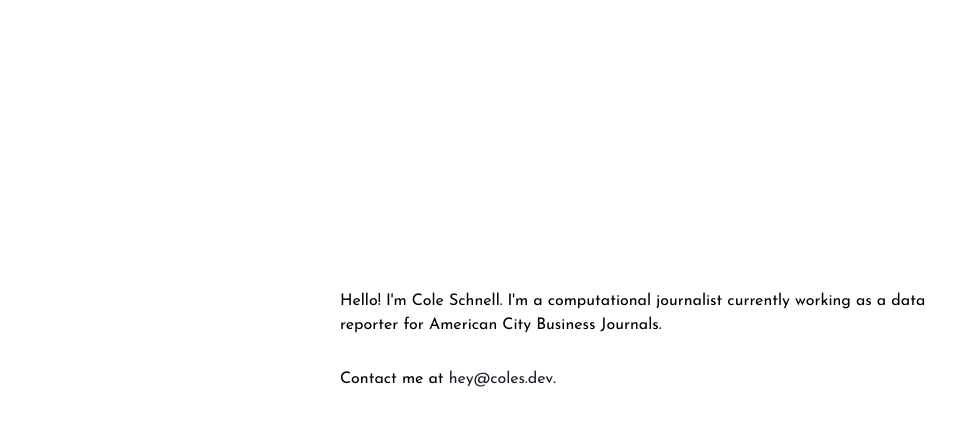
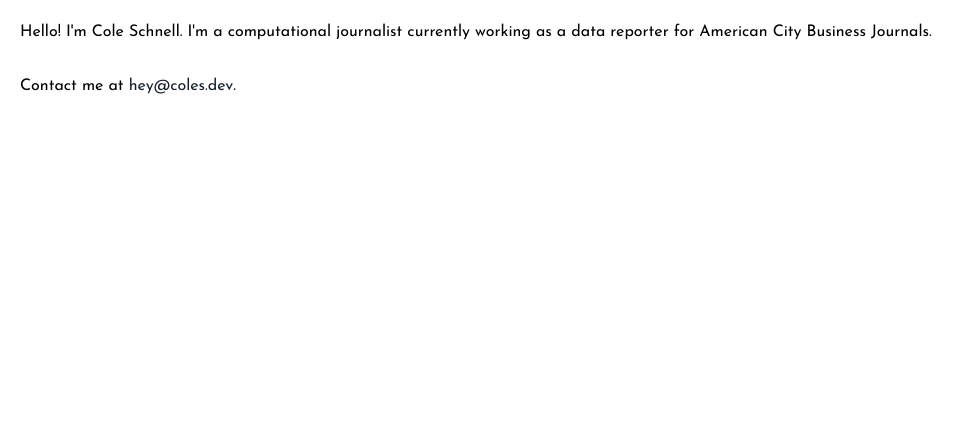
Before and after one commit to coleschnell/portfolio_website, a SvelteKit app: page / in a window 1280 px wide. Shown: the top 426 px of the page, without its empty margins (0-971 px from the left). Built offline with nearby package versions, Linux system fonts and the light colour scheme.

Commit message:
fix alignment

```diff
--- a/src/app.html
+++ b/src/app.html
@@ -1,5 +1,6 @@
 <!DOCTYPE html>
 <html lang="en">
+
 <head>
 	<meta charset="utf-8" />
 	<link rel="icon" type="image/png" sizes="32x32" href="%sveltekit.assets%/favicon-32x32.png">
@@ -9,41 +10,21 @@
 	<link rel="preconnect" href="https://fonts.googleapis.com">
 	<link rel="preconnect" href="https://fonts.gstatic.com" crossorigin>
 	<link href="https://fonts.googleapis.com/css2?family=Josefin+Sans:wght@300;400;700&display=swap" rel="stylesheet">
-		<link rel="stylesheet" href="https://fonts.googleapis.com/css2?family=Material+Symbols+Outlined:opsz,wght,FILL,GRAD@48,400,0,0" />
+	<link rel="stylesheet"
+		href="https://fonts.googleapis.com/css2?family=Material+Symbols+Outlined:opsz,wght,FILL,GRAD@48,400,0,0" />
 
 
 	<!-- Title Tag -->
 	<title>Cole Schnell | Data Journalist | coles.dev</title>
 
-		<!-- Meta Description -->
-		<meta name="description" content="I'm Cole Schnell. I am a data journalist with a Bachelor's degree in Journalism and Economics from the University of Missouri. I'm passionate about creating, analyzing and visualizing datasets to tell intersectional and solutions-focused stories.">
-
-		<!-- Open Graph Tags -->
-		<meta property="og:title" content="Cole Schnell - Data Journalist | coles.dev">
-		<meta property="og:description" content="I'm Cole Schnell. I am a data journalist with a Bachelor's degree in Journalism and Economics from the University of Missouri. I'm passionate about creating, analyzing and visualizing datasets to tell intersectional and solutions-focused stories.">
-		<meta property="og:type" content="website">
-		<meta property="og:url" content="https://www.coles.dev">
-		<meta property="og:image" content="https://raw.githubusercontent.com/cdemon12/portfolio_website/main/src/routes/_assets/cole.jpg">
-
-		<!-- Twitter Card Tags -->
-		<meta name="twitter:card" content="summary_large_image">
-		<meta name="twitter:site" content="@coleschnell">
-		<meta name="twitter:title" content="Cole Schnell - Data Journalist | coles.dev">
-		<meta name="twitter:description" content="I'm Cole Schnell. I am a data journalist with a Bachelor's degree in Journalism and Economics from the University of Missouri. I'm passionate about creating, analyzing and visualizing datasets to tell intersectional and solutions-focused stories.">
-		<meta name="twitter:image" content="https://raw.githubusercontent.com/cdemon12/portfolio_website/main/src/routes/_assets/cole.jpg">
-
-		<!-- Canonical Tag -->
-		<link rel="canonical" href="https://www.coles.dev">
-
-		<!-- Other Meta Tags -->
-		<meta name="author" content="Cole Schnell">
-		<meta name="keywords" content="data journalist, journalism, economics, portfolio, intersectional stories, solutions-focused stories">
 
 	%sveltekit.head%
 </head>
+
 <body data-sveltekit-preload-data="hover">
 	<div style="display: contents">%sveltekit.body%</div>
 	<script type="module" src="https://unpkg.com/ionicons@7.1.0/dist/ionicons/ionicons.esm.js"></script>
 	<script nomodule src="https://unpkg.com/ionicons@7.1.0/dist/ionicons/ionicons.js"></script>
 </body>
+
 </html>
--- a/src/routes/+page.svelte
+++ b/src/routes/+page.svelte
@@ -1,22 +1,17 @@
 <article>
-<p>Hello! I'm Cole Schnell. I'm a computational journalist currently working as a data reporter for American City Business Journals.</p>
+    <p>
+        Hello! I'm Cole Schnell. I'm a computational journalist currently
+        working as a data reporter for American City Business Journals.
+    </p>
     <p>Contact me at <a href="mailto:hey@coles.dev">hey@coles.dev</a>.</p>
 </article>
 
 <style>
-
-article{
+    article {
         display: flex;
         flex-direction: column;
         gap: 30px;
-    align-items: center;
         justify-content: center;
-    height: 85vh;
+        margin: 20px;
     }
-
-article > p {
-    width: 600px;
-}
-
-
 </style>
```
Lines whose indentation alone changed are shown as unchanged.
